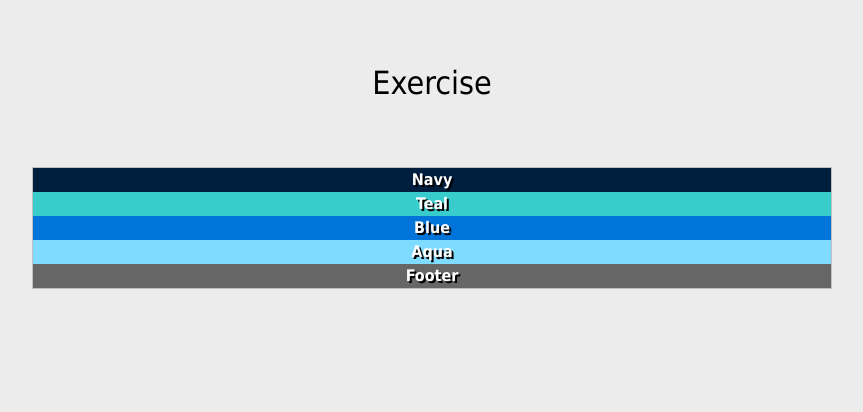
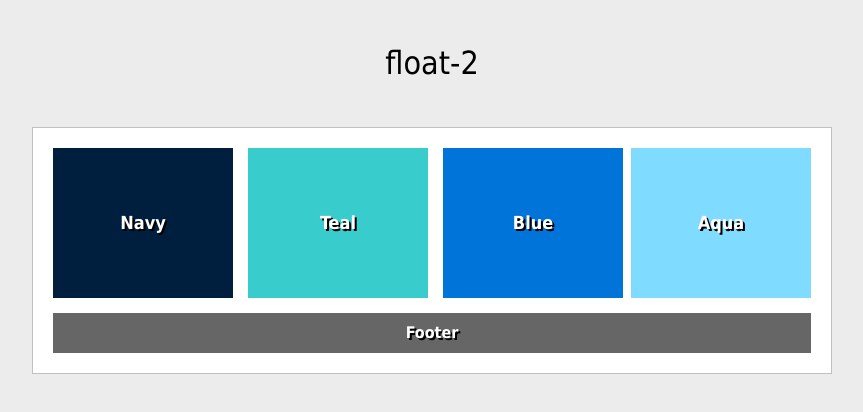
Before and after one commit to rkFel/ifsc-11003-01, a plain HTML site: page positioning-lab/float-2.html in a window 1280 px wide. Shown: the whole page, without its empty margins (208-1071 px from the left). Drawn offline with Linux system fonts and the light colour scheme.

Commit message:
Did Float 2

```diff
--- a/positioning-lab/float-2.html
+++ b/positioning-lab/float-2.html
@@ -1,6 +1,5 @@
 <!DOCTYPE html>
 <html lang="en">
-
 <head>
   <meta charset="UTF-8">
   <meta http-equiv="X-UA-Compatible" content="IE=edge">
@@ -28,34 +27,72 @@
       background-color: #FFF;
       border: 1px solid #c0c0c0;
       width: 800px;
-      margin-right: auto;
-      margin-left: auto;
+      margin: 0 auto;
       text-shadow: 2px 2px #000;
+      padding: 20px;
+      overflow: hidden;
     }
     #navy {
       background-color: #001f3f;
+      width: 180px;
+      height: 150px;
+      float: left;
+      margin-right: 15px;
+      display: flex;
+      align-items: center;
+      justify-content: center;
+      font-size: 18px;
     }
     #teal {
       background-color: #39CCCC;
+      width: 180px;
+      height: 150px;
+      float: left;
+      margin-right: 15px;
+      display: flex;
+      align-items: center;
+      justify-content: center;
+      font-size: 18px;
     }
     #blue {
       background-color: #0074D9;
+      width: 180px;
+      height: 150px;
+      float: left;
+      margin-right: 0;
+      display: flex;
+      align-items: center;
+      justify-content: center;
+      font-size: 18px;
     }
     #aqua {
       background-color: #7FDBFF;
+      width: 180px;
+      height: 150px;
+      float: right;
+      margin-bottom: 15px;
+      display: flex;
+      align-items: center;
+      justify-content: center;
+      font-size: 18px;
     }
     #footer {
       background-color: #666;
+      clear: both;
+      height: 40px;
+      line-height: 40px;
+      margin-top: 10px;
     }
     h1 {
       color: #000;
       font-weight: normal;
-      padding: 50px;
+      padding: 30px;
+      text-shadow: none;
     }
   </style>
 </head>
 <body>
-  <h1>Exercise</h1>
+  <h1>float-2</h1>
   <section id="wrapper">
     <div id="navy">Navy</div>
     <div id="teal">Teal</div>
@@ -64,5 +101,4 @@
     <div id="footer">Footer</div>
   </section>
 </body>
-
 </html>
```
